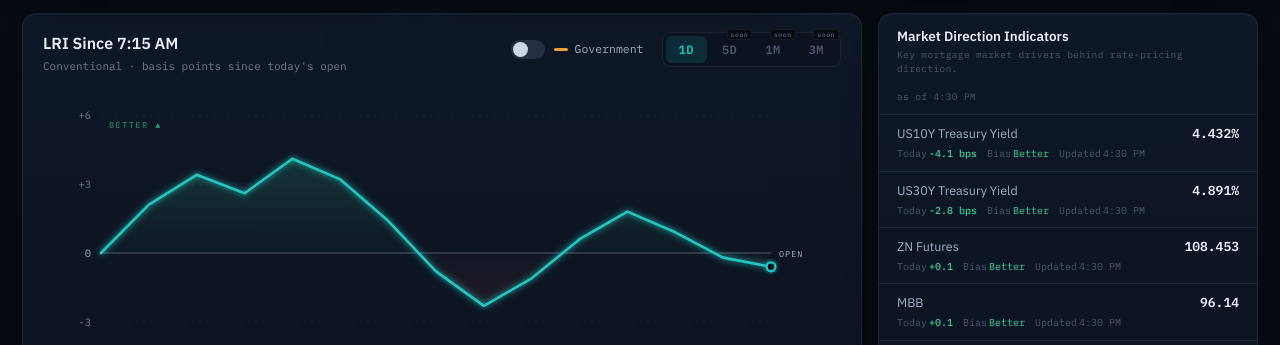
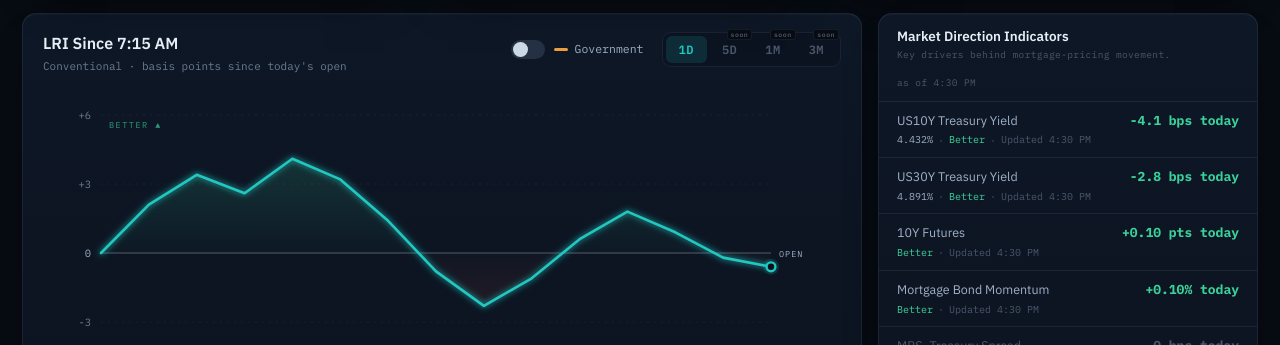
Before and after one commit to eaglemaker22/LockIQRates, a website: page site/proto.html in a window 1280 px wide. Shown: the part 455-800 px from the top of the page. Drawn offline with Linux system fonts and the light colour scheme; no server answers.

Commit message:
Update proto.html

```diff
--- a/site/proto.html
+++ b/site/proto.html
@@ -305,13 +305,14 @@ body{
 .mdi-row:last-child{border-bottom:0}
 .mdi-top{display:flex;align-items:baseline;justify-content:space-between;gap:8px}
 .mdi-lbl{font-size:12.5px;color:var(--ink-2);flex:1;min-width:0}
-.mdi-cur{font-family:var(--font-mono);font-size:13px;font-weight:600;color:var(--ink);white-space:nowrap;flex:none}
-.mdi-meta{display:flex;flex-wrap:wrap;gap:10px;margin-top:3px;font-family:var(--font-mono);font-size:10px;color:var(--ink-4)}
+.mdi-hero{font-family:var(--font-mono);font-size:13px;font-weight:700;white-space:nowrap;flex:none;text-align:right}
+.mdi-meta{display:flex;flex-wrap:wrap;gap:0;margin-top:3px;font-family:var(--font-mono);font-size:10px;color:var(--ink-4);align-items:center}
+.mdi-sep{color:var(--ink-4);padding:0 5px;line-height:1}
 .mdi-pos{color:var(--better)}
 .mdi-neg{color:var(--worse)}
 .mdi-neu{color:var(--ink-4)}
 .mdi-row-pending .mdi-lbl{color:var(--ink-4)}
-.mdi-row-pending .mdi-cur{color:var(--ink-4)}
+.mdi-row-pending .mdi-hero{color:var(--ink-4)}
 
 /* ---------- economic calendar ---------- */
 .cal-table{width:100%;border-collapse:collapse}
@@ -463,7 +464,7 @@ body{
     <div class="mdi-hd">
       <div class="mdi-left">
         <span class="mdi-title">Market Direction Indicators</span>
-        <span class="mdi-sub">Key mortgage market drivers behind rate-pricing direction.</span>
+        <span class="mdi-sub">Key drivers behind mortgage-pricing movement.</span>
       </div>
       <span class="mdi-ts" id="mdiTs">—</span>
     </div>
@@ -1130,45 +1131,119 @@ body{
       return;
     }
 
-    // IDs whose change is already in bps; ZN and MBB use raw price points (no " bps" suffix)
-    var BPS_IDS={us10y:true,us30y:true,mbs_tsy_spread:true,ps_spread:true,curve_2s10s:true,curve_10s30s:true};
+    // Public-facing label overrides + native title tooltips
+    var LABEL_MAP={
+      zn: {display:"10Y Futures",            title:"Tracked using ZN (10-Year Treasury note futures)"},
+      mbb:{display:"Mortgage Bond Momentum",  title:"Uses MBB ETF as a proxy for short-term mortgage-bond price movement"}
+    };
 
-    function biasBadge(bias){
-      if(bias==="Better") return '<span class="mdi-pos">Better</span>';
-      if(bias==="Worse")  return '<span class="mdi-neg">Worse</span>';
+    function biasBadge(b){
+      if(b==="Better")  return '<span class="mdi-pos">Better</span>';
+      if(b==="Worse")   return '<span class="mdi-neg">Worse</span>';
+      if(b==="Pending") return '<span class="mdi-neu">Pending</span>';
       return '<span class="mdi-neu">Neutral</span>';
     }
+    function sep(){return '<span class="mdi-sep">·</span>';}
+    function updSpan(upd){return '<span>Updated <span style="color:var(--ink-4)">'+(upd||"—")+'</span></span>';}
+    function r1(v){return Math.round(v*10)/10;}
+    function r2(v){return Math.round(v*100)/100;}
 
-    var html="";
-    inds.forEach(function(ind){
+    function buildRow(ind){
+      var lm=LABEL_MAP[ind.id];
+      var displayLabel=lm?lm.display:ind.label;
+      var titleAttr=lm?' title="'+lm.title+'"':"";
       var isPending=ind.status==="PENDING";
-      var cur=ind.current!=null?ind.current:"N/A";
+      var bias=ind.bias||"Neutral";
       var upd=ind.updated?fmtISOTime(ind.updated):"—";
-      var unit=BPS_IDS[ind.id]?" bps":"";
+      var chg=ind.today_change_bps;
+      var cur=ind.current;
+      var biasColor=bias==="Better"?"var(--better)":bias==="Worse"?"var(--worse)":"var(--ink-4)";
 
-      var chgStr="0"+unit, chgColor="var(--ink-4)";
-      if(!isPending&&ind.today_change_bps!=null){
-        var rounded=Math.round(ind.today_change_bps*10)/10;
-        if(Math.abs(rounded)>=0.05){
-          chgStr=(rounded>0?"+":"")+rounded.toFixed(1)+unit;
-          chgColor=ind.bias==="Better"?"var(--better)":ind.bias==="Worse"?"var(--worse)":"var(--ink-4)";
+      var heroStr,heroColor,metaHtml;
+
+      if(ind.id==="us10y"||ind.id==="us30y"){
+        // Hero = today's bps change
+        var bps=chg!=null?r1(chg):null;
+        if(bps!=null&&Math.abs(bps)>=0.05){
+          heroStr=(bps>0?"+":"")+bps.toFixed(1)+" bps today";
+          heroColor=biasColor;
+        } else {
+          heroStr="0 bps today"; heroColor="var(--ink-4)";
         }
+        metaHtml=(cur?'<span style="color:var(--ink-2)">'+cur+'</span>'+sep():"")
+          +biasBadge(bias)+sep()+updSpan(upd);
       }
 
-      html+='<div class="mdi-row'+(isPending?" mdi-row-pending":"")+'">'+
+      else if(ind.id==="zn"){
+        // Hero = futures price change in pts
+        var pts=chg!=null?r2(chg):null;
+        if(pts!=null&&Math.abs(pts)>=0.005){
+          heroStr=(pts>0?"+":"")+pts.toFixed(2)+" pts today";
+          heroColor=biasColor;
+        } else {
+          heroStr="0 pts today"; heroColor="var(--ink-4)";
+        }
+        metaHtml=biasBadge(bias)+sep()+updSpan(upd);
+      }
+
+      else if(ind.id==="mbb"){
+        // Hero = % change (derived from price change / current price)
+        var curPrice=cur?parseFloat(cur):null;
+        if(chg!=null&&curPrice&&curPrice>0){
+          var pct=r2(chg/curPrice*100);
+          if(Math.abs(pct)>=0.005){
+            heroStr=(pct>0?"+":"")+pct.toFixed(2)+"% today";
+            heroColor=biasColor;
+          } else {
+            heroStr="0% today"; heroColor="var(--ink-4)";
+          }
+        } else if(chg!=null&&Math.abs(r2(chg))>=0.005){
+          heroStr=(chg>0?"+":"")+r2(chg).toFixed(2)+" pts today";
+          heroColor=biasColor;
+        } else {
+          heroStr="0% today"; heroColor="var(--ink-4)";
+        }
+        metaHtml=biasBadge(bias)+sep()+updSpan(upd);
+      }
+
+      else if(ind.id==="curve_10s30s"){
+        // Hero = current spread value; secondary shows today's change
+        heroStr=cur!=null?cur:"N/A";
+        heroColor=cur!=null?"var(--ink)":"var(--ink-4)";
+        var chgBps=chg!=null?r1(chg):null;
+        var chgLabel=(chgBps!=null&&Math.abs(chgBps)>=0.05)
+          ?((chgBps>0?"+":"")+chgBps.toFixed(1)+" bps"):"0 bps";
+        metaHtml='<span>Today <span style="color:var(--ink-2)">'+chgLabel+'</span></span>'
+          +sep()+biasBadge(bias)+sep()+updSpan(upd);
+      }
+
+      else if(ind.id==="curve_2s10s"){
+        // US2Y not available — fully pending
+        heroStr="N/A"; heroColor="var(--ink-4)";
+        metaHtml='<span class="mdi-neu">Pending</span>'+sep()+updSpan("—");
+      }
+
+      else if(isPending){
+        // MBS-Tsy, P-S: placeholder change of 0
+        heroStr="0 bps today"; heroColor="var(--ink-4)";
+        metaHtml=biasBadge(bias)+sep()+updSpan("—");
+      }
+
+      else {
+        heroStr=cur!=null?cur:"—"; heroColor="var(--ink)";
+        metaHtml=biasBadge(bias)+sep()+updSpan(upd);
+      }
+
+      return '<div class="mdi-row'+(isPending?" mdi-row-pending":"")+'">'+
         '<div class="mdi-top">'+
-          '<span class="mdi-lbl">'+ind.label+'</span>'+
-          '<span class="mdi-cur">'+cur+'</span>'+
+          '<span class="mdi-lbl"'+titleAttr+'>'+displayLabel+'</span>'+
+          '<span class="mdi-hero" style="color:'+heroColor+'">'+heroStr+'</span>'+
         '</div>'+
-        '<div class="mdi-meta">'+
-          '<span>Today&thinsp;<span style="color:'+chgColor+';font-weight:500">'+chgStr+'</span></span>'+
-          '<span>Bias&thinsp;'+biasBadge(ind.bias)+'</span>'+
-          '<span>Updated&thinsp;<span style="color:var(--ink-4)">'+upd+'</span></span>'+
-        '</div>'+
+        '<div class="mdi-meta">'+metaHtml+'</div>'+
       '</div>';
-    });
+    }
 
-    $("mdiBody").innerHTML=html;
+    $("mdiBody").innerHTML=inds.map(buildRow).join("");
   }
 
   /* ===================================================================
```
